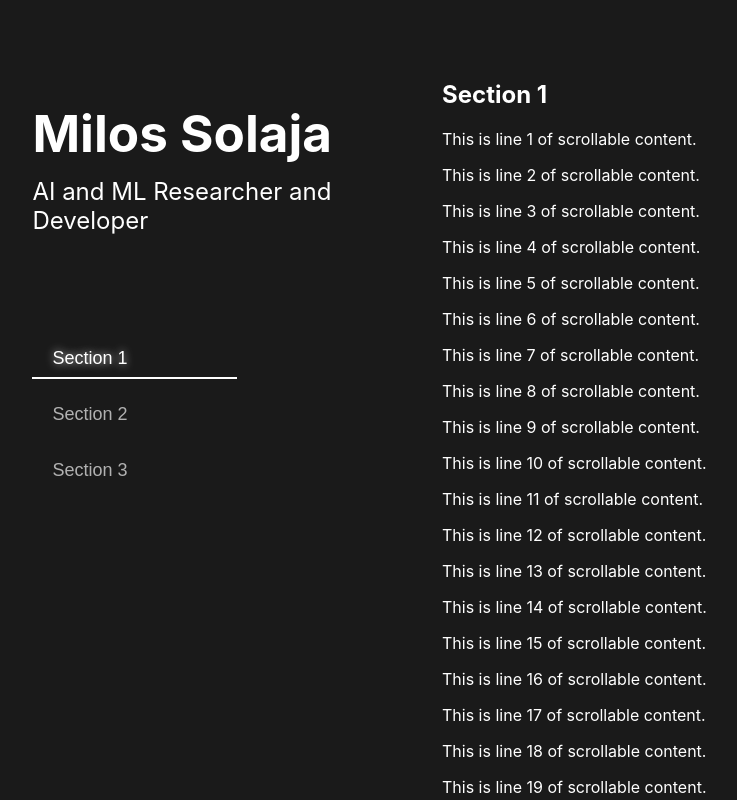
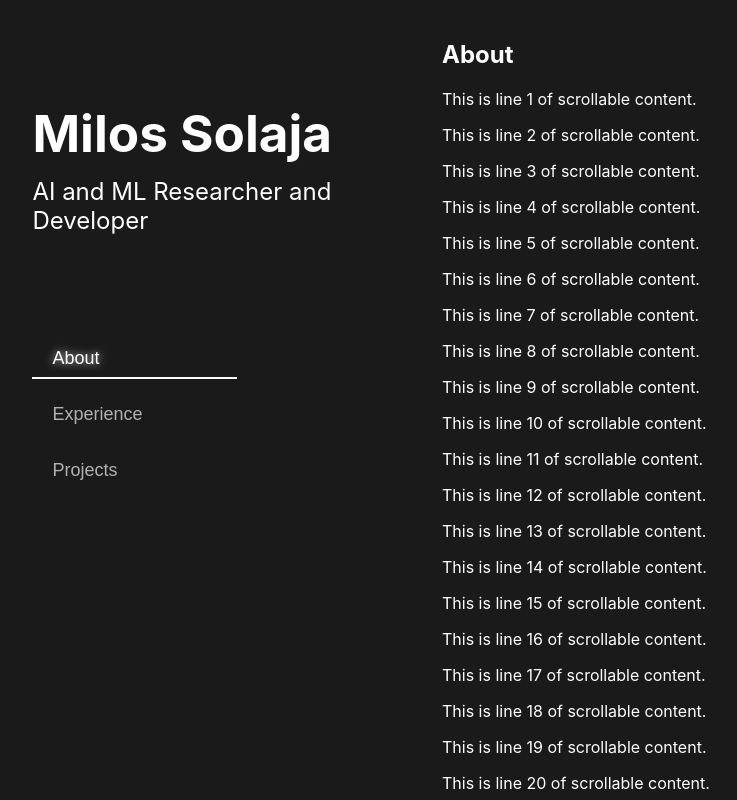
Before and after one commit to milossolaja/milossolaja.github.io, a React (Create React App) app: page / in a window 1280 px wide. Shown: the whole page, without its empty margins (70-807 px from the left). Built offline with nearby package versions, Linux system fonts and the light colour scheme.

Commit message:
Initial boxes added

```diff
--- /dev/null
+++ b/src/Box.js
@@ -0,0 +1,13 @@
+import "./index.css"
+import React from 'react';
+
+
+const Box = ({children}) => {
+  return (
+    <div className="hover-box">
+      {children}
+    </div>
+  );
+};
+
+export default Box;
--- a/src/Layout.js
+++ b/src/Layout.js
@@ -1,5 +1,6 @@
 import React, {useRef, useState, useEffect} from "react";
 import "./index.css"
+import Box from "./Box"
 
 
 const Layout = () => {
@@ -59,32 +60,33 @@ const Layout = () => {
           <div className="title">Milos Solaja</div>
           <div className="subtitle">AI and ML Researcher and Developer</div>
           <div class="menu">
-          <button onClick={() => scrollToSection(1)} className={`menu-button ${activeSection === 1 ? "active" : ""}`}>Section 1</button>
-          <button onClick={() => scrollToSection(2)} className={`menu-button ${activeSection === 2 ? "active" : ""}`}>Section 2</button>
-          <button onClick={() => scrollToSection(3)} className={`menu-button ${activeSection === 3 ? "active" : ""}`}>Section 3</button>
+            <button onClick={() => scrollToSection(1)} className={`menu-button ${activeSection === 1 ? "active" : ""}`}>About</button>
+            <button onClick={() => scrollToSection(2)} className={`menu-button ${activeSection === 2 ? "active" : ""}`}>Experience</button>
+            <button onClick={() => scrollToSection(3)} className={`menu-button ${activeSection === 3 ? "active" : ""}`}>Projects</button>
           </div>
         </aside>
         <main className="main-content">
             <section ref={sectionRefs[1]} data-section="1">
-            <h1>Section 1</h1>
-            {/* Add more content to demonstrate scrolling */}
+            <h1>About</h1>
             {[...Array(20)].map((_, i) => (
             <p key={i}>This is line {i + 1} of scrollable content.</p>
             ))}
             </section>
             <section ref={sectionRefs[2]} data-section="2">
-            <h1>Section 2</h1>
-            {/* Add more content to demonstrate scrolling */}
+            <h1>Experience</h1>
+            <Box>
             {[...Array(20)].map((_, i) => (
             <p key={i}>This is line {i + 1} of scrollable content.</p>
             ))}
+            </Box>
             </section>
             <section ref={sectionRefs[3]} data-section="3">
-            <h1>Section 3</h1>
-            {/* Add more content to demonstrate scrolling */}
+            <h1>Projects</h1>
+            <Box>
             {[...Array(20)].map((_, i) => (
             <p key={i}>This is line {i + 1} of scrollable content.</p>
             ))}
+            </Box>
             </section>
         </main>
       </div>
--- a/src/index.css
+++ b/src/index.css
@@ -8,7 +8,7 @@ body {
 
 .layout {
   display: flex;
-  height: 100vh; /* Full viewport height */
+  height: 100vh;
 }
 
 .sidebar {
@@ -90,5 +90,18 @@ body {
 }
 
 section {
-  padding: 60px 0;
+  padding: 20px 0;
 }
+
+.hover-box {
+  padding: 20px;
+  width: 80%;
+  background-color: #1a1a1a; /* Default color */
+  color: #fff;
+  border-radius: 8px;
+  transition: background-color 0.3s ease; /* Smooth transition */
+}
+
+.hover-box:hover {
+  background-color: rgb(255, 55, 0, 0.5); /* Hover color */
+}
```
